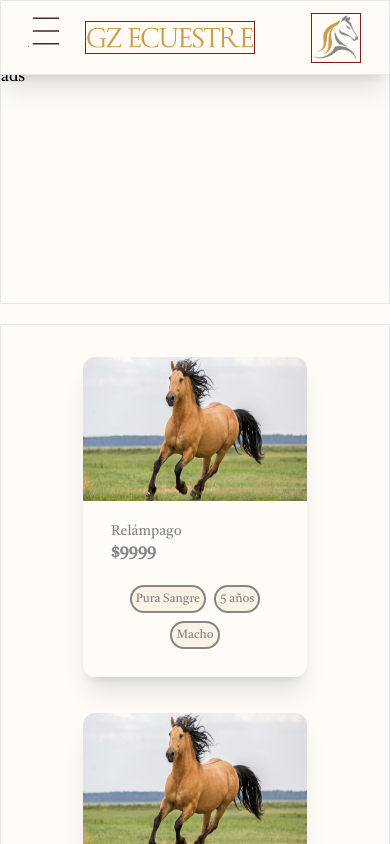
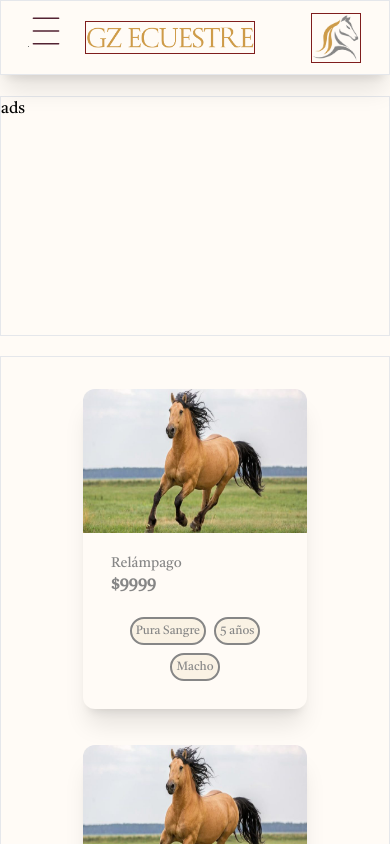
Before and after one commit to ignaciocenni/gz-ecuestre, a Next.js app: page / in a window 390 px wide. Shown: the top 844 px of the page. Built offline with nearby package versions, Linux system fonts and the light colour scheme.

Commit message:
fix(/app page.tsx): improving styles for responsivness

```diff
--- a/src/app/page.tsx
+++ b/src/app/page.tsx
@@ -3,9 +3,9 @@ import { horses } from "../lib/data"
 
 export default function Home() {
   return (
-    <main className="mt-[4rem] flex flex-col-reverse w-full lg:grid lg:grid-cols-5 gap-5 ">
+    <main className="mt-[6rem] flex flex-col-reverse   xl:flex-row xl:ml-80  gap-5 ">
       <CardContainer horses={horses} />
-      <aside className="h-[15rem] lg:h-screen w-full border">
+      <aside className="h-[15rem] xl:h-screen xl:w-[16rem] border">
         ads
       </aside>
     </main>
```
